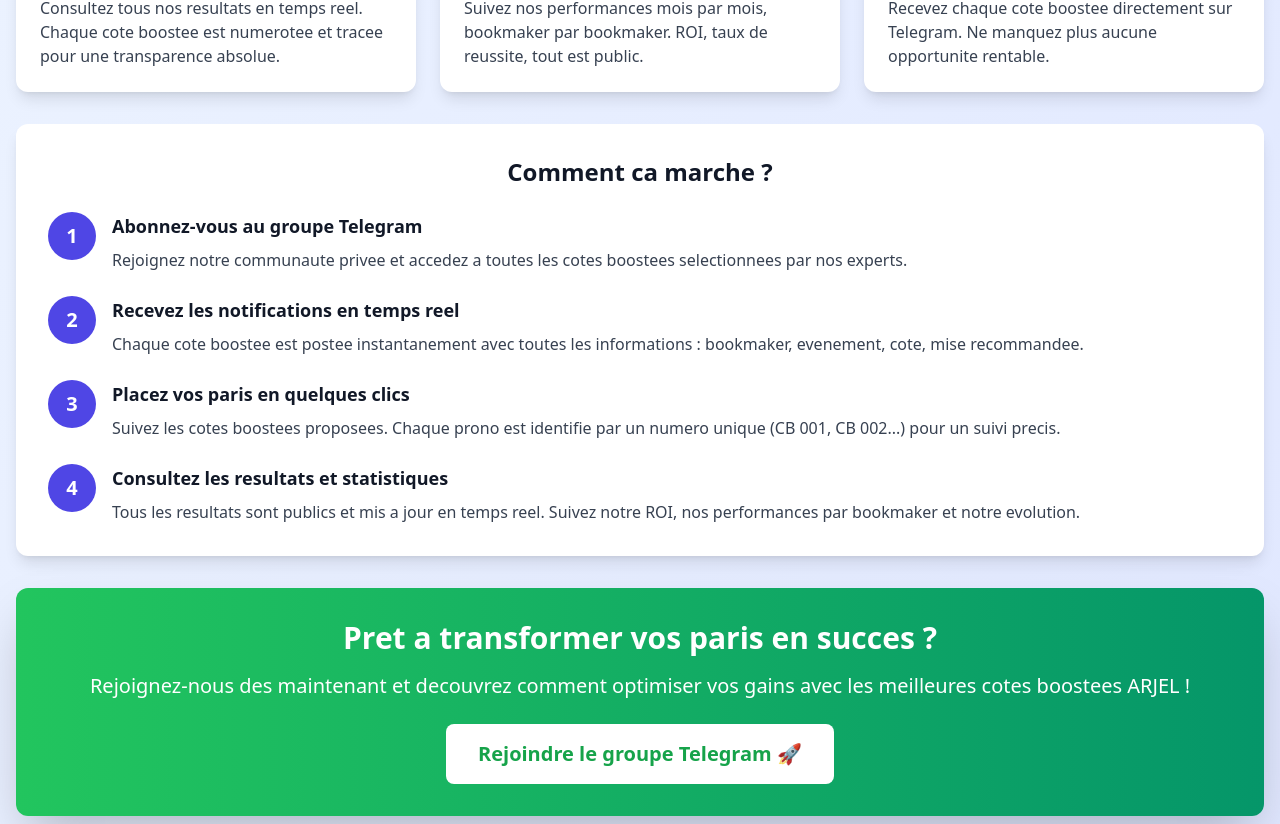
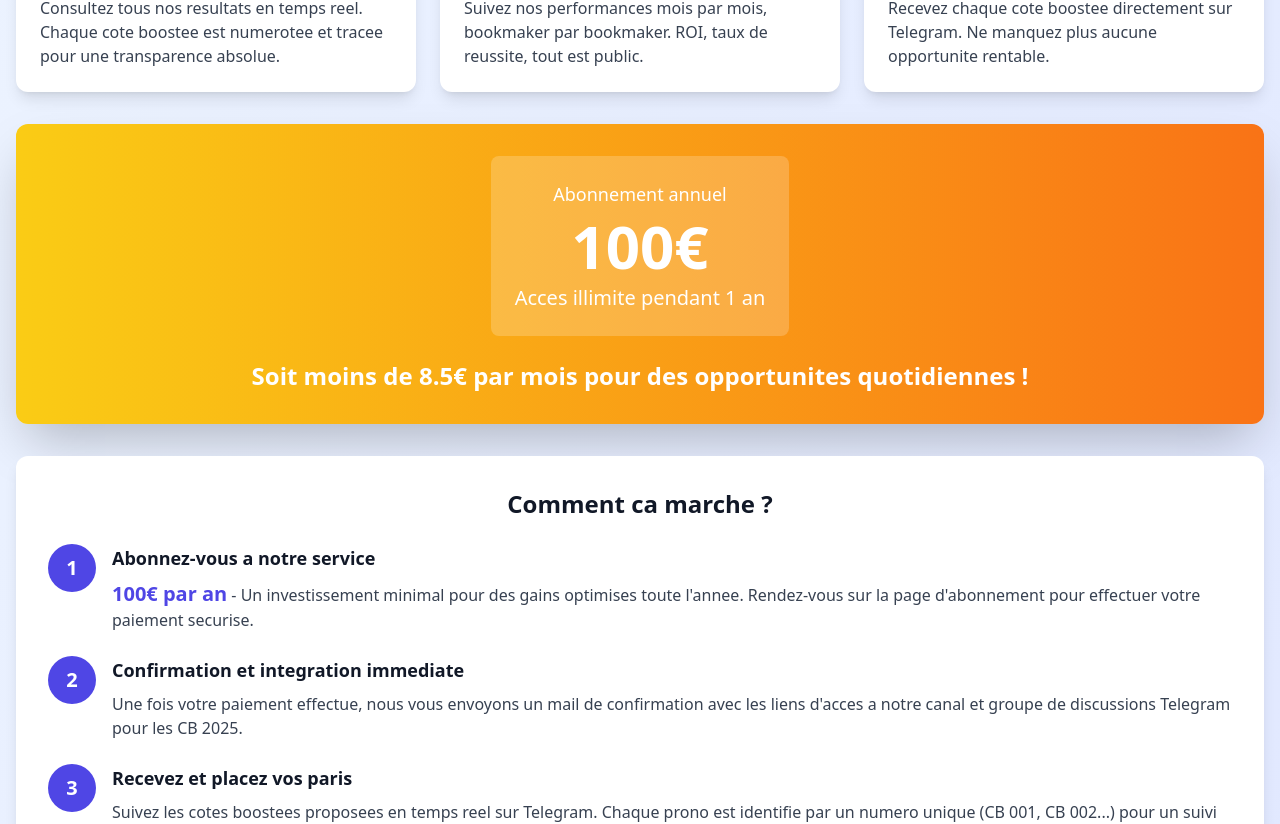
Before and after one commit to Web-Online-Concept/cotes-boostees, a Next.js app: page / in a window 1280 px wide. Shown: the part 1237-2061 px from the top of the page. Built offline with nearby package versions, Linux system fonts and the light colour scheme; no server answers.

Commit message:
Update index.js

```diff
--- a/pages/index.js
+++ b/pages/index.js
@@ -88,6 +88,18 @@ export default function HomePage() {
             </div>
           </div>
 
+          {/* Offre speciale */}
+          <div className="bg-gradient-to-r from-yellow-400 to-orange-500 rounded-xl shadow-2xl p-8 text-center">
+            <div className="bg-white bg-opacity-20 rounded-lg p-6 inline-block mb-6">
+              <p className="text-white text-lg mb-2">Abonnement annuel</p>
+              <p className="text-white text-6xl font-bold">100€</p>
+              <p className="text-white text-xl mt-2">Acces illimite pendant 1 an</p>
+            </div>
+            <p className="text-white text-2xl font-semibold">
+              Soit moins de 8.5€ par mois pour des opportunites quotidiennes !
+            </p>
+          </div>
+
           {/* Comment ca marche */}
           <div className="bg-white rounded-xl shadow-lg p-8">
             <h3 className="text-2xl font-bold text-gray-900 mb-6 text-center">Comment ca marche ?</h3>
@@ -98,9 +110,9 @@ export default function HomePage() {
                   1
                 </div>
                 <div>
-                  <h4 className="text-lg font-semibold text-gray-900 mb-2">Abonnez-vous au groupe Telegram</h4>
+                  <h4 className="text-lg font-semibold text-gray-900 mb-2">Abonnez-vous a notre service</h4>
                   <p className="text-gray-700">
-                    Rejoignez notre communaute privee et accedez a toutes les cotes boostees selectionnees par nos experts.
+                    <strong className="text-indigo-600 text-xl">100€ par an</strong> - Un investissement minimal pour des gains optimises toute l'annee. Rendez-vous sur la page d'abonnement pour effectuer votre paiement securise.
                   </p>
                 </div>
               </div>
@@ -110,9 +122,9 @@ export default function HomePage() {
                   2
                 </div>
                 <div>
-                  <h4 className="text-lg font-semibold text-gray-900 mb-2">Recevez les notifications en temps reel</h4>
+                  <h4 className="text-lg font-semibold text-gray-900 mb-2">Confirmation et integration immediate</h4>
                   <p className="text-gray-700">
-                    Chaque cote boostee est postee instantanement avec toutes les informations : bookmaker, evenement, cote, mise recommandee.
+                    Une fois votre paiement effectue, nous vous envoyons un mail de confirmation avec les liens d'acces a notre canal et groupe de discussions Telegram pour les CB 2025.
                   </p>
                 </div>
               </div>
@@ -122,9 +134,9 @@ export default function HomePage() {
                   3
                 </div>
                 <div>
-                  <h4 className="text-lg font-semibold text-gray-900 mb-2">Placez vos paris en quelques clics</h4>
+                  <h4 className="text-lg font-semibold text-gray-900 mb-2">Recevez et placez vos paris</h4>
                   <p className="text-gray-700">
-                    Suivez les cotes boostees proposees. Chaque prono est identifie par un numero unique (CB 001, CB 002...) pour un suivi precis.
+                    Suivez les cotes boostees proposees en temps reel sur Telegram. Chaque prono est identifie par un numero unique (CB 001, CB 002...) pour un suivi precis.
                   </p>
                 </div>
               </div>
@@ -136,25 +148,19 @@ export default function HomePage() {
                 <div>
                   <h4 className="text-lg font-semibold text-gray-900 mb-2">Consultez les resultats et statistiques</h4>
                   <p className="text-gray-700">
-                    Tous les resultats sont publics et mis a jour en temps reel. Suivez notre ROI, nos performances par bookmaker et notre evolution.
+                    Tous les resultats sont publics et mis a jour en temps reel sur ce site. Suivez notre ROI, nos performances par bookmaker et notre evolution mensuelle.
                   </p>
                 </div>
               </div>
             </div>
           </div>
 
-          {/* CTA Final */}
+          {/* CTA Final simplifie */}
           <div className="bg-gradient-to-r from-green-500 to-emerald-600 rounded-xl shadow-2xl p-8 text-white text-center">
-            <h3 className="text-3xl font-bold mb-4">Pret a transformer vos paris en succes ?</h3>
+            <h3 className="text-3xl font-bold mb-4">Pret a rejoindre la communaute ?</h3>
             <p className="text-xl mb-6">
-              Rejoignez-nous des maintenant et decouvrez comment optimiser vos gains avec les meilleures cotes boostees ARJEL !
+              Decouvrez nos performances en consultant nos resultats et statistiques publics, puis abonnez-vous pour recevoir toutes les cotes boostees en temps reel !
             </p>
-            <button
-              onClick={() => window.location.href = '/paiement'}
-              className="bg-white text-green-600 px-8 py-4 rounded-lg text-xl font-bold hover:bg-gray-100 transition transform hover:scale-105"
-            >
-              Rejoindre le groupe Telegram 🚀
-            </button>
           </div>
         </div>
       </div>
```
